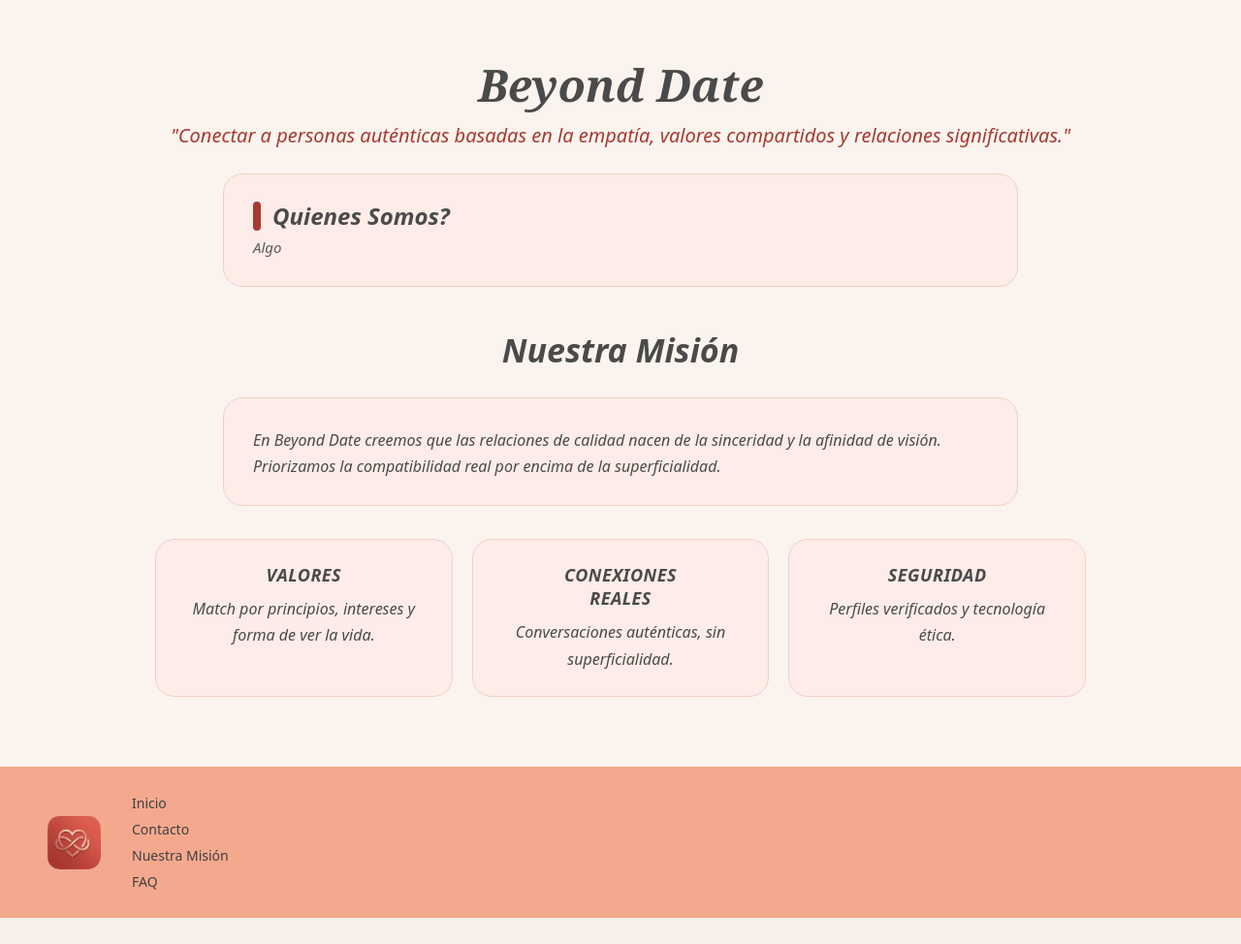
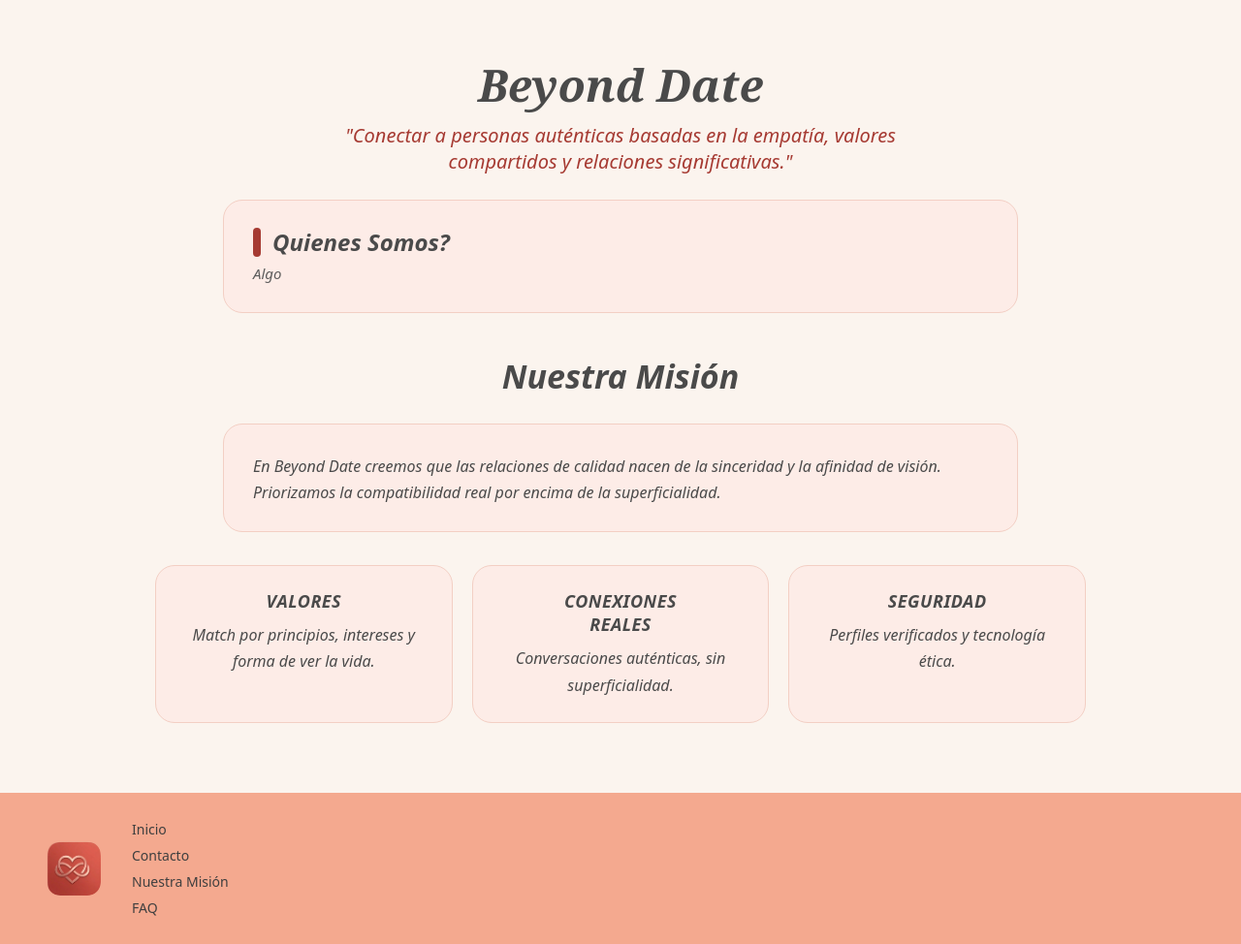
Before and after one commit to Ruka190/Proyecto-Visua, a Django app: page /nuestra-mision/ in a window 1280 px wide. Shown: the part 92-1066 px from the top of the page at 97% size. Before the commit the page ends 1039 px from the top, so only its background shows below. Run offline with Django 5.2, Linux system fonts and the light colour scheme.

Commit message:
Ajusta la cita de Nuestra Mision a dos lineas centradas

```diff
--- a/inicio/templates/inicio/mision.html
+++ b/inicio/templates/inicio/mision.html
@@ -18,9 +18,11 @@
             color: #4a4a4a;
         }
         .mision__subtitle {
-            margin-top: 8px;
+            max-width: 640px;
+            margin: 8px auto 0;
             font-style: italic;
             font-size: 20px;
+            text-align: center;
             color: #A63A32;
         }
 
```
